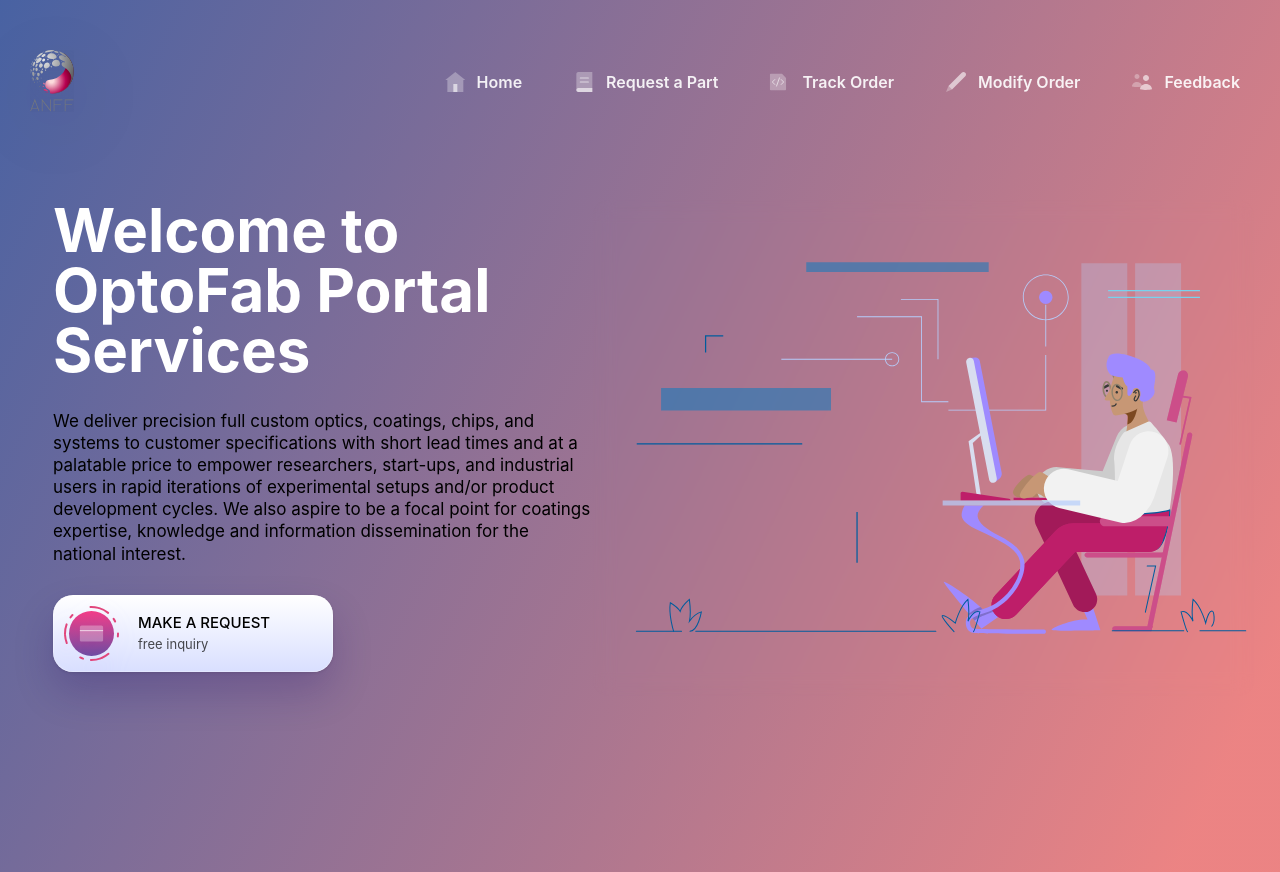
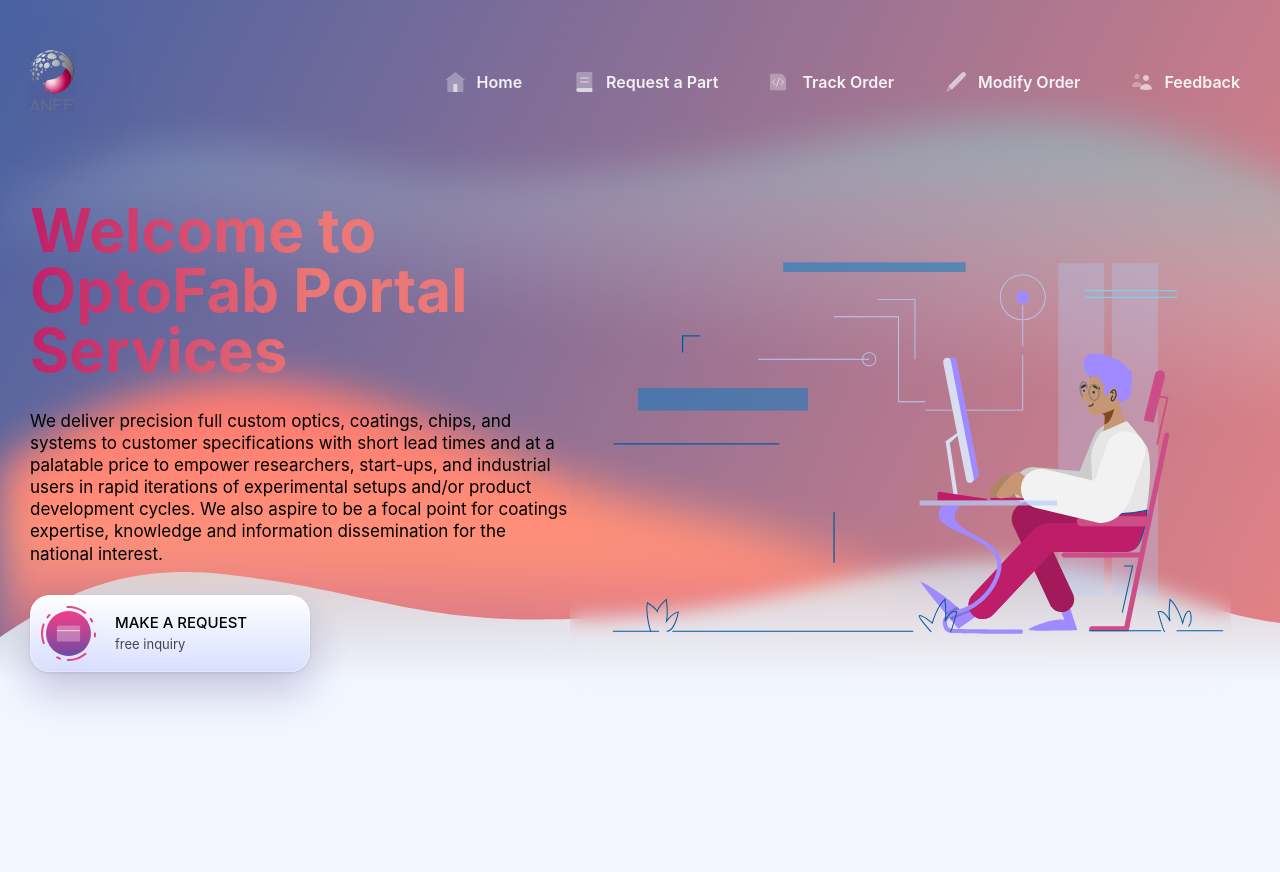
Before and after one commit to tian3rd/tl-gatsby, a Gatsby site: page / in a window 1280 px wide. Built offline with nearby package versions, Linux system fonts and the light colour scheme; Gatsby itself is replaced by a stand-in of ours.

Commit message:
add waves to hero section; apply gradient to title text

```diff
--- a/src/components/sections/HeroSection.tsx
+++ b/src/components/sections/HeroSection.tsx
@@ -4,10 +4,12 @@
 import { H1, MediumText } from "../styles/TextStyles"
 import { themes } from "../styles/ColorStyles"
 import MockupAnimation from "../animations/MockupAnimation"
+import WaveBackgound from "../backgrounds/WaveBackgound"
 
 const HeroSection = () => {
   return (
     <Wrapper>
+      <WaveBackgound />
       <ContentWrapper>
         <TextWrapper>
           <Title>
@@ -34,23 +36,25 @@
 export default HeroSection
 
 const Wrapper = styled.div`
-  background: linear-gradient(
-    115.82deg,
-    rgba(0, 35, 123, 0.7) 0%,
-    rgba(235, 119, 118, 0.9) 93.65%
-  );
   /* prevent future mockups of overflowing outside*/
   overflow: hidden;
 `
 
 const ContentWrapper = styled.div`
   /* don't use width */
-  max-width: 1234px;
+  max-width: 1300px;
   /* normal center trick */
   margin: 0 auto;
   padding: 200px 30px;
   display: grid;
   grid-template-columns: 540px auto;
+
+  /* for mobile devices of < 450px wide */
+  @media (max-width: 768px) {
+    grid-template-columns: auto;
+    gap: 60px;
+    padding: 150px 20px 250px;
+  }
 `
 
 const TextWrapper = styled.div`
@@ -61,6 +65,10 @@
 
 const Title = styled(H1)`
   color: ${themes.dark.text1};
+  background: linear-gradient(94.87deg, #be1e69 0%, #eb7776 53.11%);
+  background-clip: text;
+  --webkit-background-clip: text;
+  color: transparent;
 `
 
 const Description = styled(MediumText)``
```
